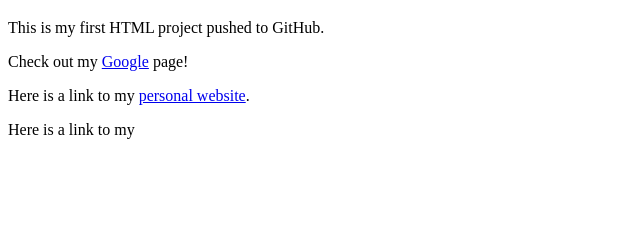
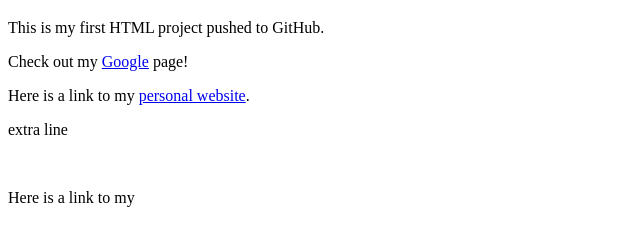
Before and after one commit to sumonahmedjubayer121997/learning_git, a plain HTML site: page index.html in a window 1280 px wide. Shown: the part 61-306 px from the top of the page, without its empty margins (0-640 px from the left). Drawn offline with Linux system fonts and the light colour scheme.

Commit message:
extra line added

```diff
--- a/index.html
+++ b/index.html
@@ -10,6 +10,8 @@
   <p>This is my first HTML project pushed to GitHub.</p>
   <p>Check out my <a href="google.com">Google</a> page!</p>
   <p>Here is a link to my <a href="sumonahmed.info">personal website</a>.</p>
+  <p>extra line</p>
+</br>
   <p>Here is a link to my </p>
 </body>
 </html>
```
